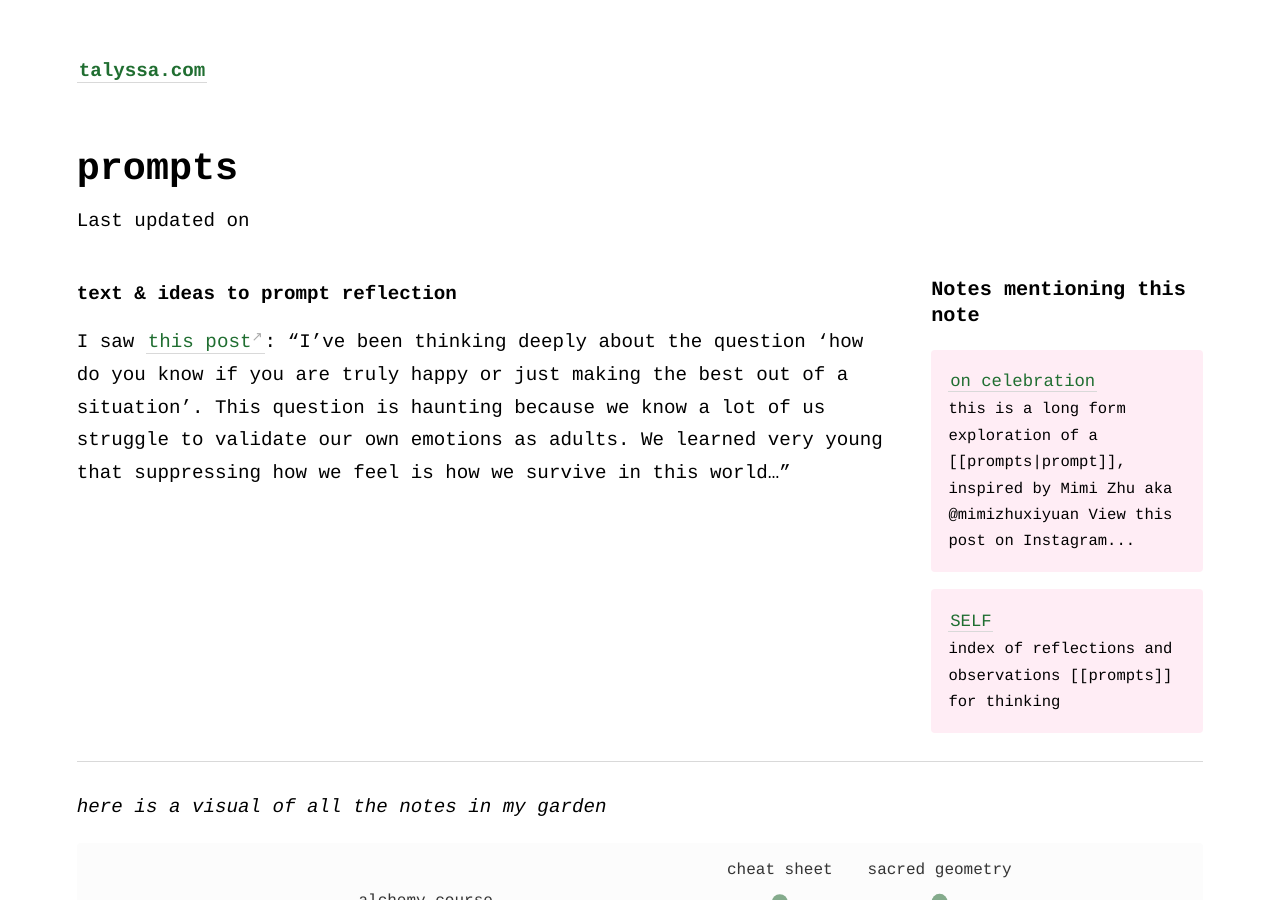
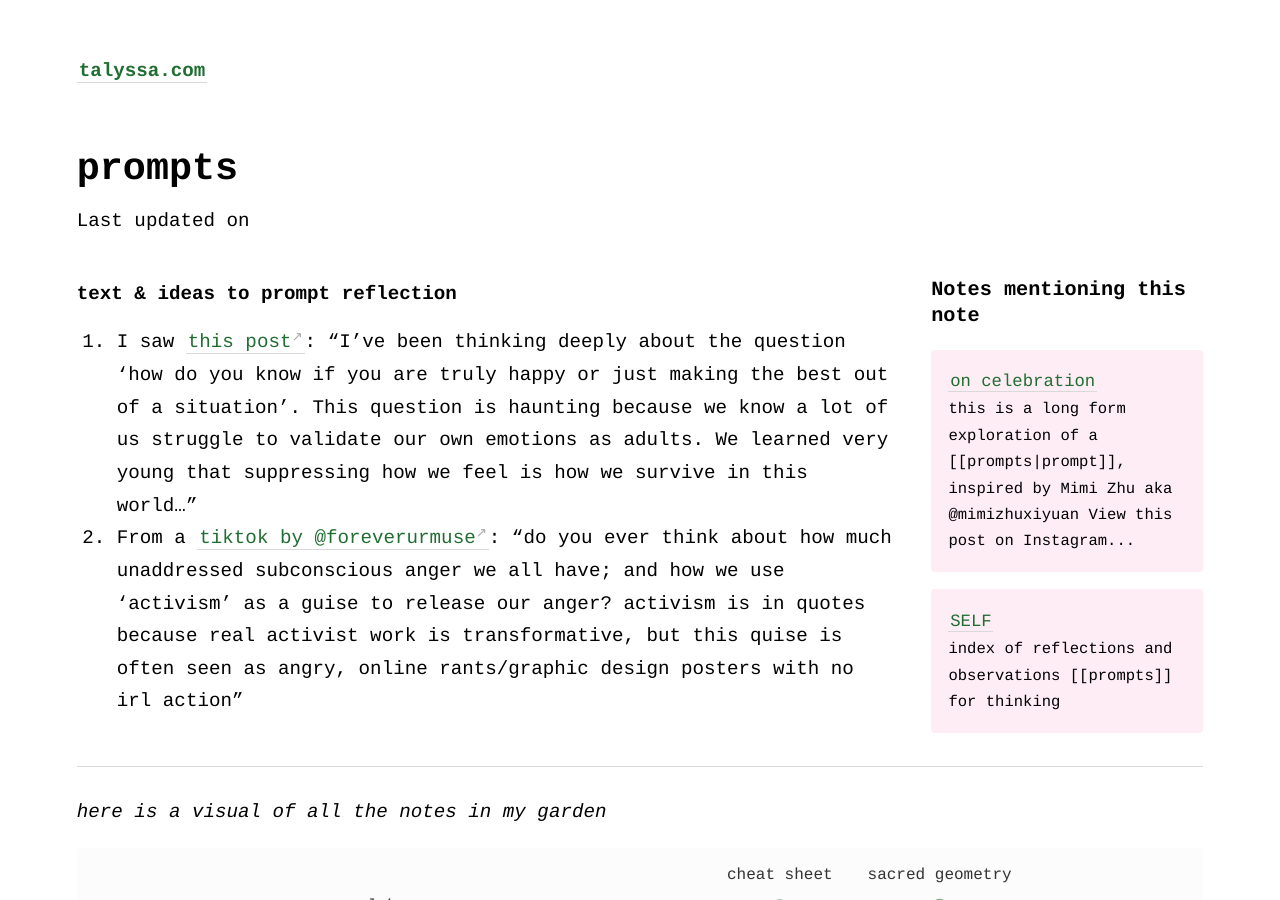
Before and after one commit to geminiworms/talyssagarden.github.io, a Jekyll site: the page built from _notes/prompts.md, in a window 1280 px wide and 900 px high. Built offline with Jekyll 4.4.1, drawn with Linux system fonts in a browser that asks for light colours.

Commit message:
Update prompts.md

```diff
--- a/_notes/prompts.md
+++ b/_notes/prompts.md
@@ -3,4 +3,5 @@ title: prompts
 ---
 #### text & ideas to prompt reflection
 
-I saw [this post](https://www.instagram.com/p/Cd50SeUOqoN/?utm_source=ig_web_copy_link): "I've been thinking deeply about the question 'how do you know if you are truly happy or just making the best out of a situation'. This question is haunting because we know a lot of us struggle to validate our own emotions as adults. We learned very young that suppressing how we feel is how we survive in this world..."
+1. I saw [this post](https://www.instagram.com/p/Cd50SeUOqoN/?utm_source=ig_web_copy_link): "I've been thinking deeply about the question 'how do you know if you are truly happy or just making the best out of a situation'. This question is haunting because we know a lot of us struggle to validate our own emotions as adults. We learned very young that suppressing how we feel is how we survive in this world..."
+2. From a [tiktok by @foreverurmuse](https://www.tiktok.com/@foreverurmuse/video/7103249955715943722?is_from_webapp=1&sender_device=pc&web_id=7083395689336604206): "do you ever think about how much unaddressed subconscious anger we all have; and how we use 'activism' as a guise to release our anger? activism is in quotes because real activist work is transformative, but this quise is often seen as angry, online rants/graphic design posters with no irl action"
```
